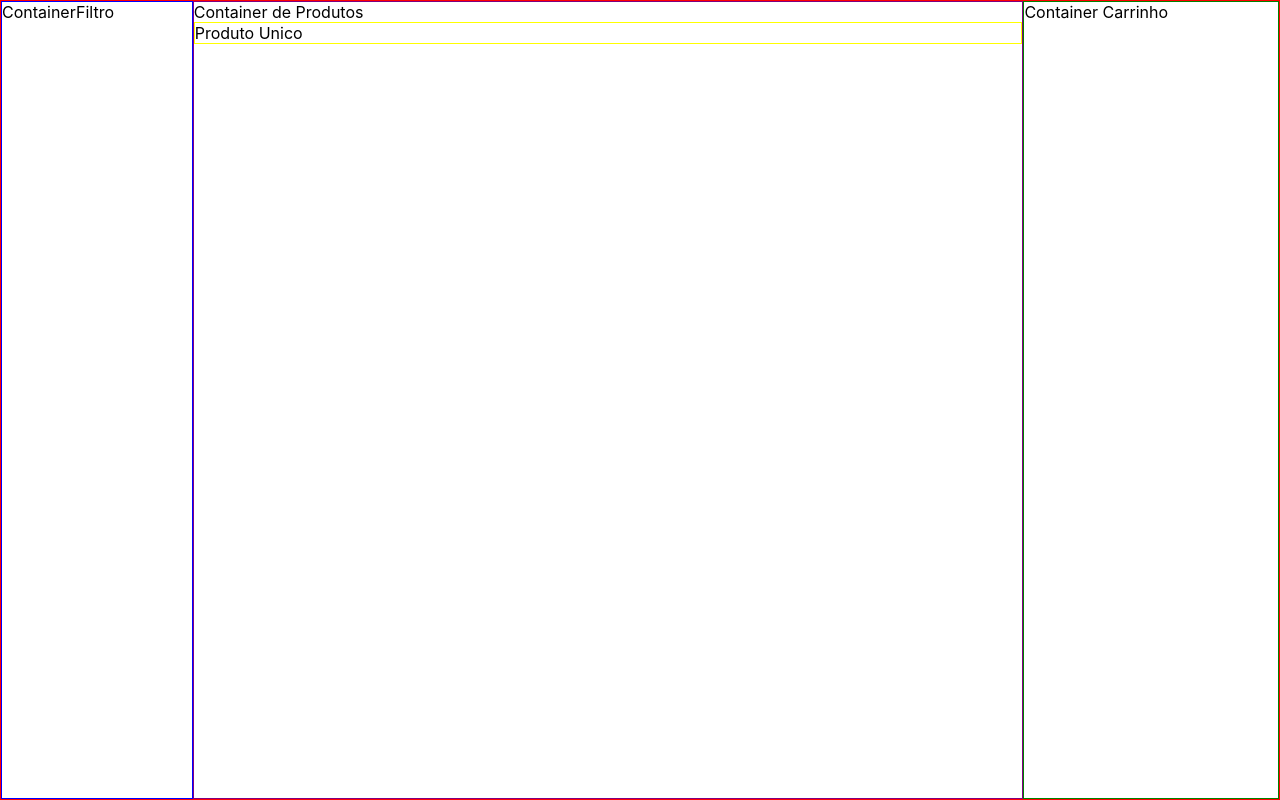
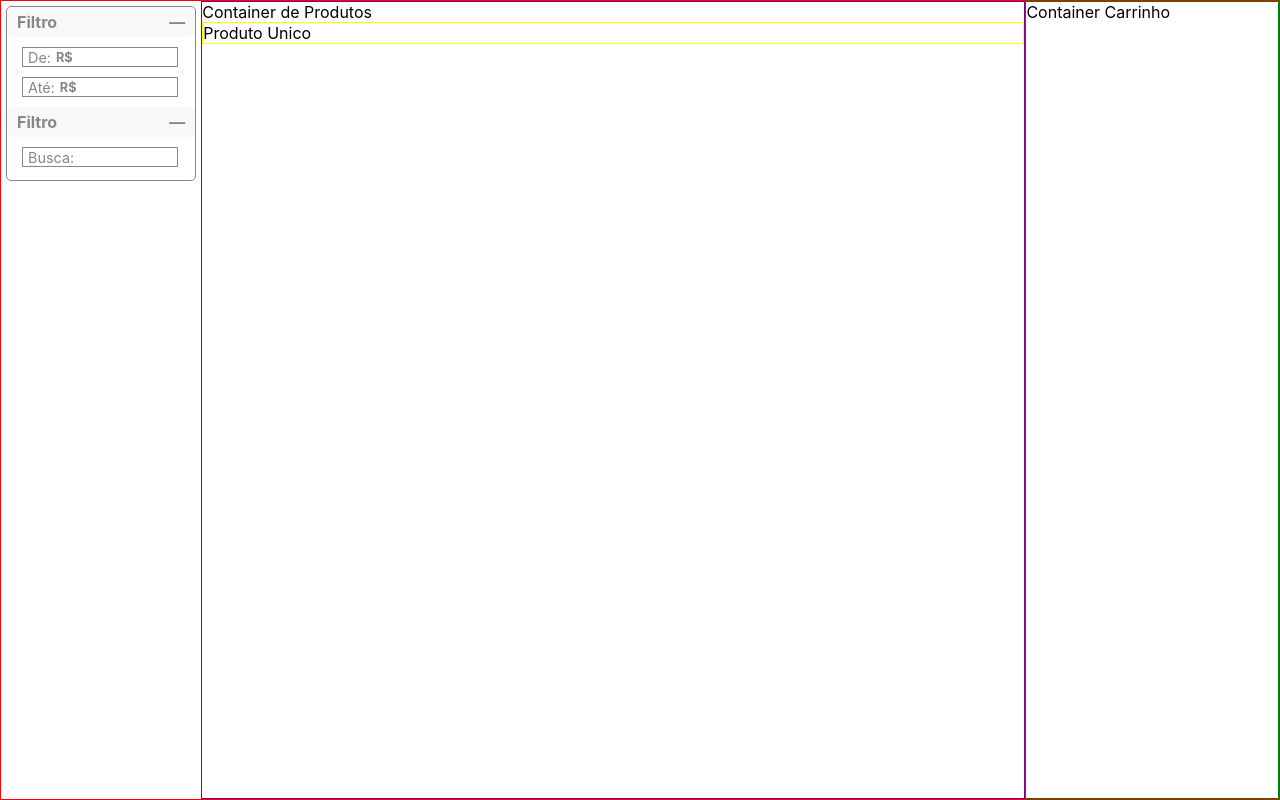
Before and after one commit to future4code/bouman-futureECommerce7, a React (Create React App) app in the folder future-ecommerce/: page / in a window 1280 px wide. Built offline with nearby package versions, Linux system fonts and the light colour scheme.

Commit message:
Commit do filtro statico. Foi feito na master, ma bad

```diff
--- a/future-ecommerce/src/components/ContainerFiltro/ContainerFiltro.js
+++ b/future-ecommerce/src/components/ContainerFiltro/ContainerFiltro.js
@@ -1,15 +1,157 @@
-import React from 'react'
+import React, { Component } from 'react'
 import styled from 'styled-components'
 
 const MainContainer = styled.div`
-    border: 1px solid blue;
+    border: 1px solid #878787;
     width: 15%;
+    border-radius:5px;
+    height:175px;
+    margin:5px;
 `
+const TituloContainer = styled.div`
+    background-color: #F9F8F8;
+    height: 30px;
+    justify-content:space-between;
+    display:flex;
+    align-items:center;
+    border-radius:5px;
+    padding:0 10px;
+    margin-bottom:10px;
+`;
 
-function ContainerFiltro() {
-    return(
-        <MainContainer>ContainerFiltro</MainContainer>
-    )
+const TituloTexto = styled.p`
+    font-weight:bold;
+    color:#878787;
+`;
+
+const FiltroContainer = styled.div`
+    display:flex;
+    flex-direction:column;
+    justify-content:center;
+    align-items:flex-start;
+    padding-left:15px;
+
+`;
+
+const FiltroInputFalso = styled.div`
+    border: 1px solid #878787;
+    display:flex;
+    width:90%;
+    margin-bottom:10px;
+    height:20px;
+    align-items:center;
+
+`;
+
+const LabelDeInputFalso = styled.label`
+    padding-left:5px;
+    color: #878787;
+    font-size:0.9em;
+`;
+
+const LabelCifraInputFalso = styled.label`
+    padding-left:5px;
+    color: #878787;
+    font-weight:bold;
+    margin-right:5px;
+    font-size:0.8em;
+`;
+
+const FiltroInput = styled.input`
+    width:100%;
+    margin: 0;
+    padding-left:5px;
+    border:0;
+`;
+
+
+class ContainerFiltro extends React.Component {
+    constructor(props){
+        super(props);
+        this.state = {
+            formControls:{
+                    valorMin: {
+                        value:""
+                    },
+                    valorMax: {
+                        value:""
+                    },
+                    filtro: {
+                        value:""
+                    },
+            },
+        }
+    }
+
+/* funções */
+    /* controle de inputs gerais */
+
+    controladorInputs = event => {
+
+        const name = event.target.name;
+        const value = event.target.value;
+
+        this.setState({
+            formControls:{
+                ...this.state.formControls,
+                [name]:{
+                ...this.state.formControls[name],
+                value
+                }
+            }
+        });
+        console.log(this.state.formControls)
+
+    }
+
+
+
+    /* render */
+
+	render(){
+		return (
+        <MainContainer>
+            <TituloContainer>
+                <TituloTexto>Filtro</TituloTexto>
+                <TituloTexto>―</TituloTexto>
+            </TituloContainer>
+            <FiltroContainer>
+                <FiltroInputFalso>
+                    <LabelDeInputFalso>De:</LabelDeInputFalso>
+                    <LabelCifraInputFalso>R$</LabelCifraInputFalso>
+                    <FiltroInput    type="number"
+                                    name="valorMin"
+                                    value={this.state.formControls.valorMin.value}
+                                    onChange={this.controladorInputs}
+                    />
+                </FiltroInputFalso>
+                <FiltroInputFalso>
+                    <LabelDeInputFalso>Até:</LabelDeInputFalso>
+                    <LabelCifraInputFalso>R$</LabelCifraInputFalso>
+                    <FiltroInput    type="number"
+                                    name="valorMax"
+                                    value={this.state.formControls.valorMax.value}
+                                    onChange={this.controladorInputs}
+                    />
+                </FiltroInputFalso>
+            </FiltroContainer>
+            <TituloContainer>
+                <TituloTexto>Filtro</TituloTexto>
+                <TituloTexto>―</TituloTexto>
+            </TituloContainer>
+            <FiltroContainer>
+                <FiltroInputFalso>
+                    <LabelDeInputFalso>Busca:</LabelDeInputFalso>
+                    <FiltroInput    type="text"
+                                    name="filtro"
+                                    value={this.state.formControls.filtro.value}
+                                    onChange={this.controladorInputs}
+                        />
+                </FiltroInputFalso>
+            </FiltroContainer>
+        </MainContainer>
+        )
+    }
 }
 
 export default ContainerFiltro;
```
